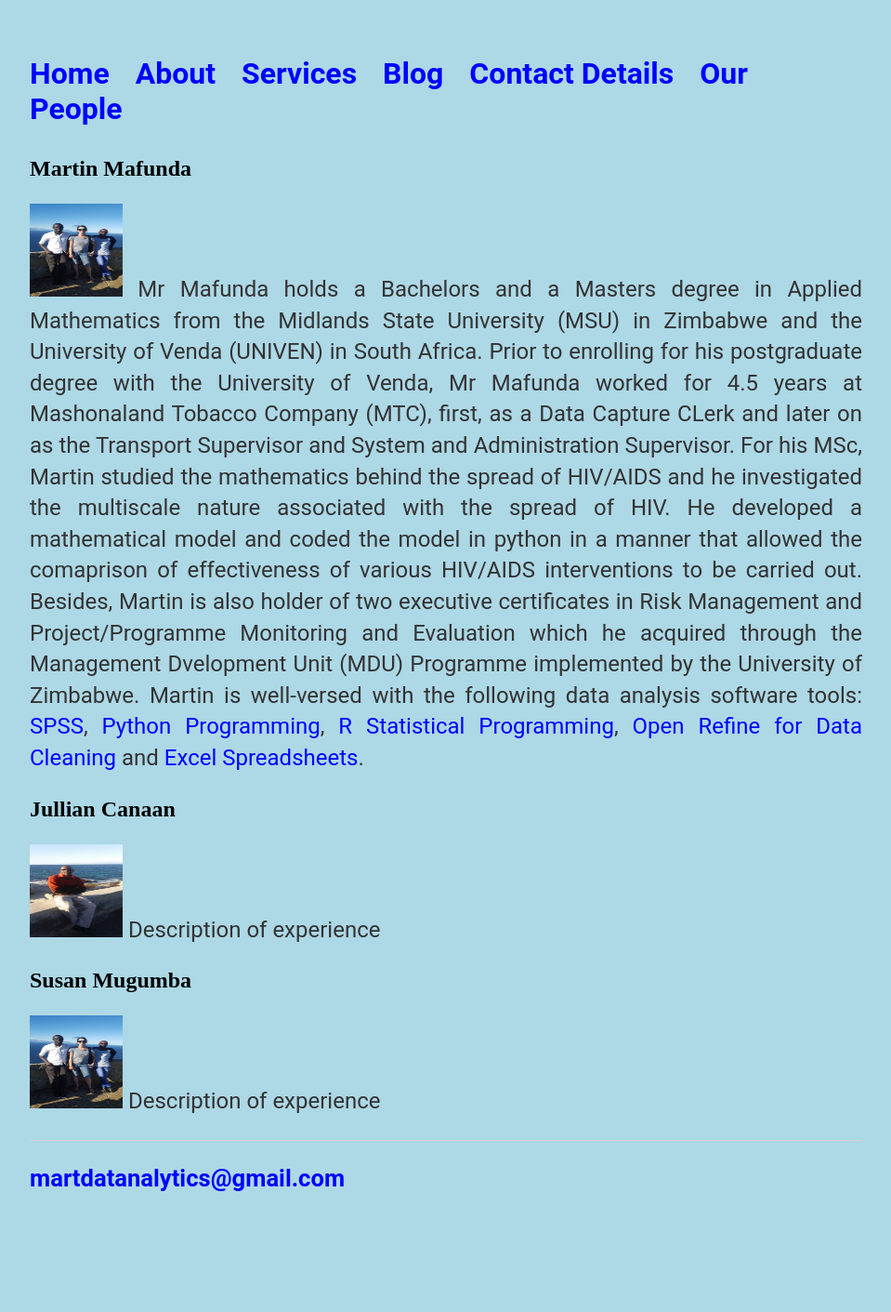
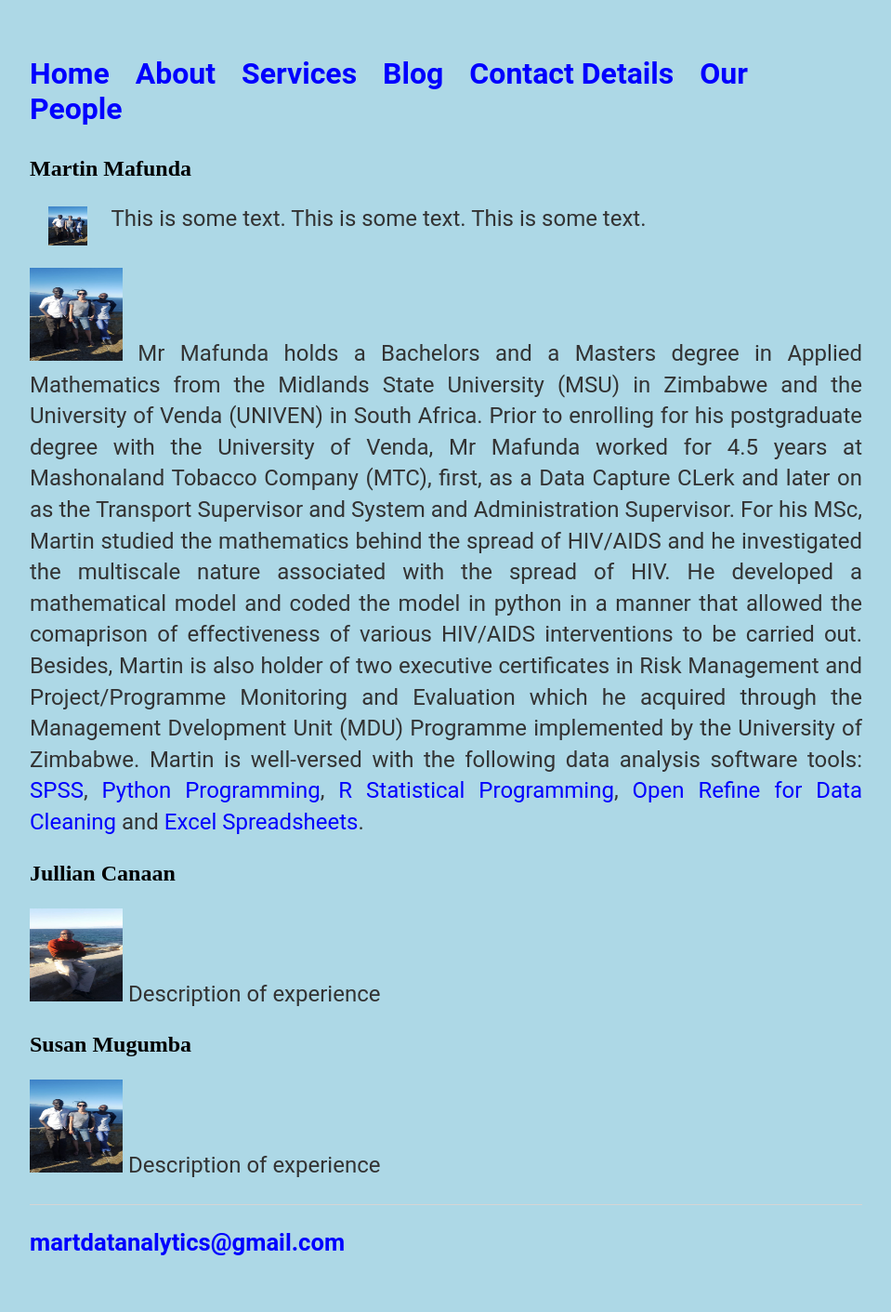
Before and after one commit to martdatanalytics/martdatanalytics.github.io, a Jekyll site: the page built from cv/index.html, in a window 1280 px wide. Shown: the whole page at 93% size, without its empty margins (160-1119 px from the left). Built offline with Jekyll 4.4.1, drawn with Linux system fonts in a browser that asks for light colours; before the commit the page ends 1342 px from its top, so only the background shows below that.

Commit message:
Update index.html

```diff
--- a/cv/index.html
+++ b/cv/index.html
@@ -4,6 +4,9 @@ title: Martin Canaan Mafunda
 ---
 <div class="blurb">
 	<h2 style="font-size:1.5em;">Martin Mafunda</h2>
+
+<p><img src="/images/Background.jpg" alt="Smiley face" width="42" height="42" align="middle" hspace="20">
+	This is some text. This is some text. This is some text.</p>
 	<!--
 	<img style='vertical-align:middle;' src='/images/Background.jpg'>
 	<div style='vertical-align:middle; display:inline;'>
```
